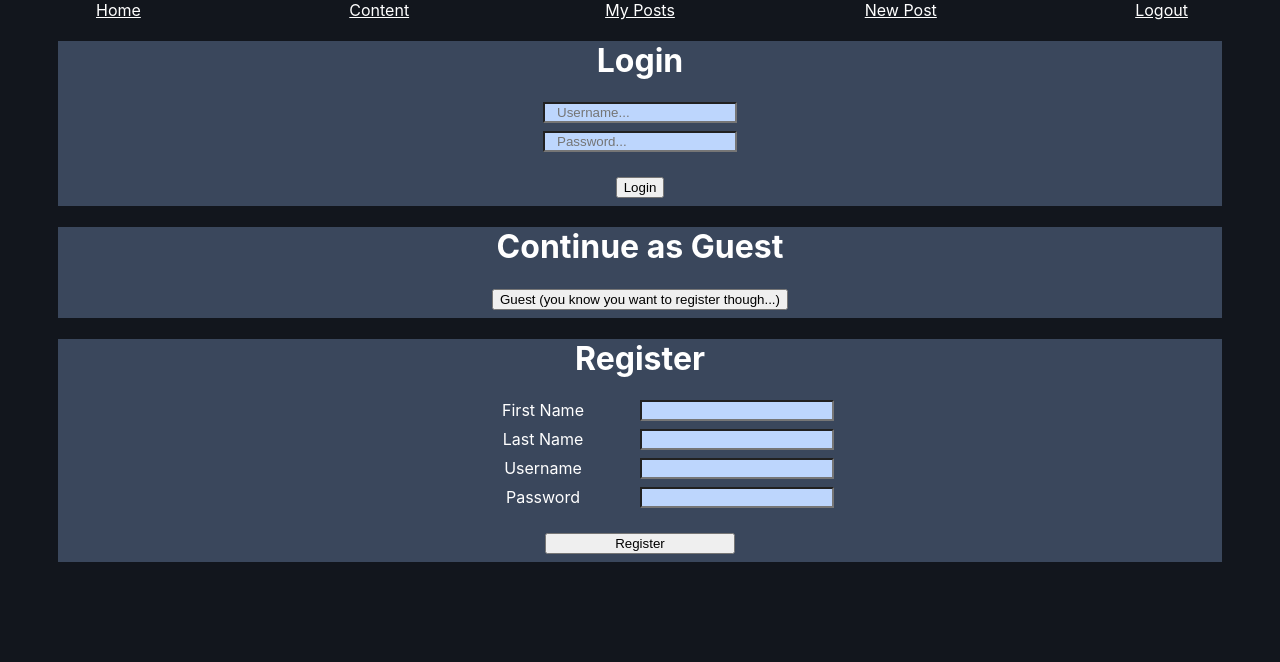
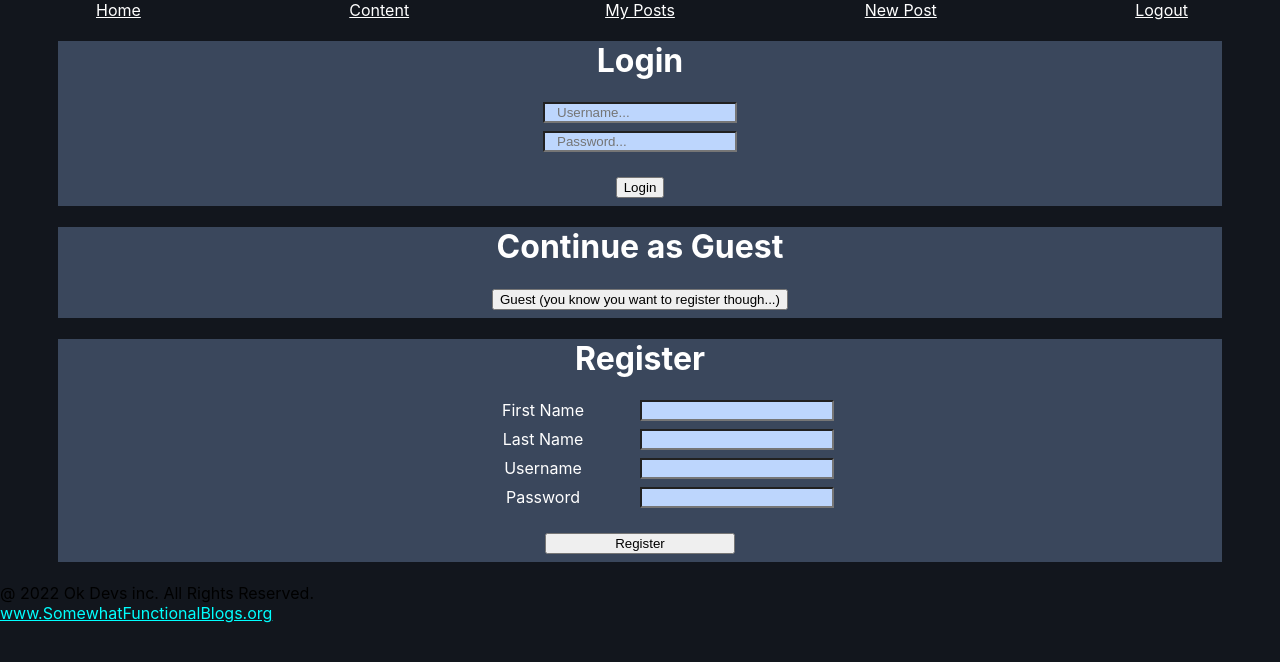
Before and after one commit to willjantscher/Z_Prefix_Blog, a React (Create React App) app in the folder client/: page / in a window 1280 px wide. Shown: the top 662 px of the page. Built offline with nearby package versions, Linux system fonts and the light colour scheme; no server answers.

Commit message:
added footer and more to readme

```diff
--- a/client/src/App.js
+++ b/client/src/App.js
@@ -18,6 +18,7 @@ import 'bootstrap/dist/css/bootstrap-grid.css';
 
 function App() {
   return (
+    <body>
         <Router>
           <div className="App">
             <Navbar />
@@ -31,6 +32,14 @@ function App() {
             </div>
           </div>
         </Router>
+        <footer className="footer">
+          <div>@ 2022 Ok Devs inc. All Rights Reserved. </div>
+          <div>
+            <a style={{color:"cyan"}}href="https://www.youtube.com/watch?v=xvFZjo5PgG0&ab_channel=RickRoll">www.SomewhatFunctionalBlogs.org</a>
+          </div>
+        </footer>
+    </body>
+
   )
 }
 
```
Also changed, not shown: 1 other file (tests, documents, lock files or other folders). Lines whose indentation alone changed are shown as unchanged.
